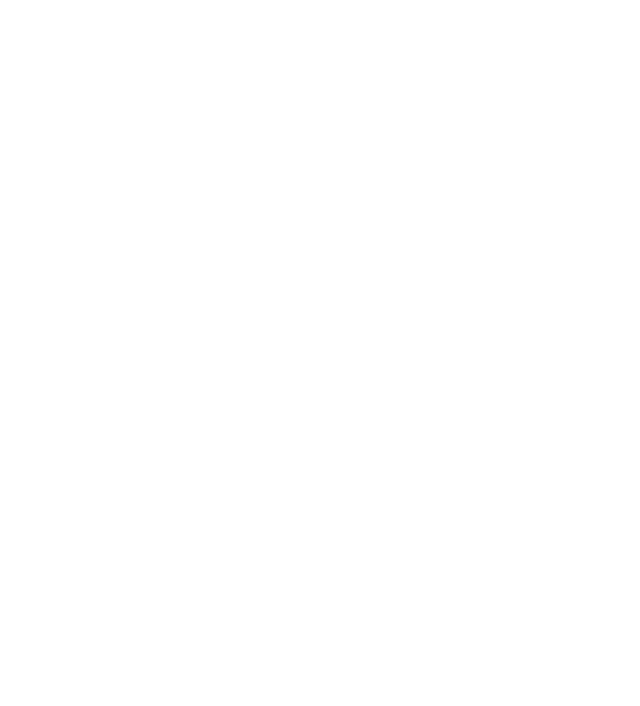
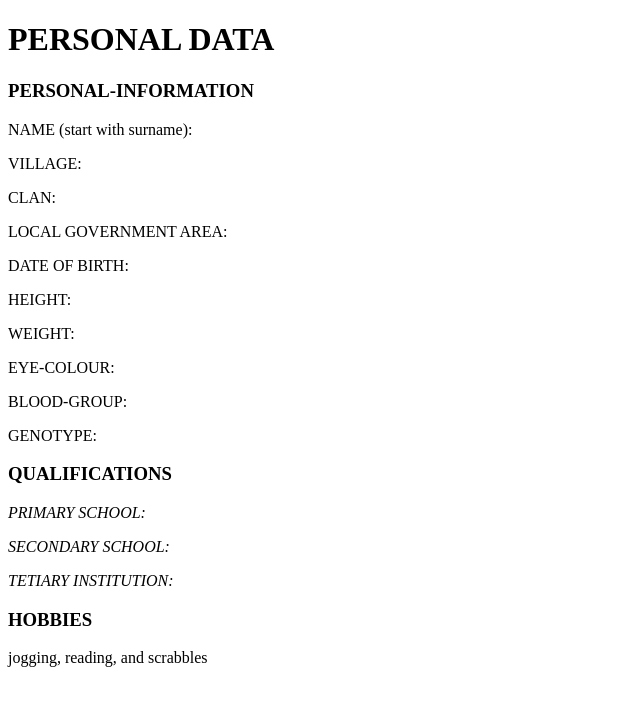
Before and after one commit to rich-okon/personal-data, a plain HTML site: page index.html in a window 1280 px wide. Shown: the whole page, without its empty margins (0-640 px from the left). Drawn offline with Linux system fonts and the light colour scheme.

Commit message:
done personal infor, qualifications and hobbies

```diff
--- a/index.html
+++ b/index.html
@@ -3,9 +3,43 @@
 <head>
   <meta charset="UTF-8">
   <meta name="viewport" content="width=device-width, initial-scale=1.0">
-  <title>Document</title>
+  <title>Personal Data</title>
 </head>
+
 <body>
+  <header>
+    <strong><h1>PERSONAL DATA</h1></strong>
+  </header>
+  <section>
+    <div class="personal-info"><h3>PERSONAL-INFORMATION</h3></div>
+    <div>
+      <p>NAME (start with surname): </p>
+      <p>VILLAGE: </p>
+      <p>CLAN: </p>
+      <p>LOCAL GOVERNMENT AREA:</p>
+      <p>DATE OF BIRTH: </p>
+      <P>HEIGHT: </P>
+      <P>WEIGHT: </P>
+      <P>EYE-COLOUR: </P>
+      <P>BLOOD-GROUP:</P>
+      <P>GENOTYPE:</P>
+    </div>
+
+    <div class="qualifications"><h3>QUALIFICATIONS</h3></div>
+    <div>
+      <P><em>PRIMARY SCHOOL: </em></P>
+      <P><em>SECONDARY SCHOOL: </em></P>
+      <P><em>TETIARY INSTITUTION: </em></P>
+    </div>
+
+    <div class="hobbies"><h3>HOBBIES</h3></div>
+    <div>
+      jogging, reading, and scrabbles
+    </div>
+  </section>
+  <footer>
+
+  </footer>
 
 </body>
 </html>
```
